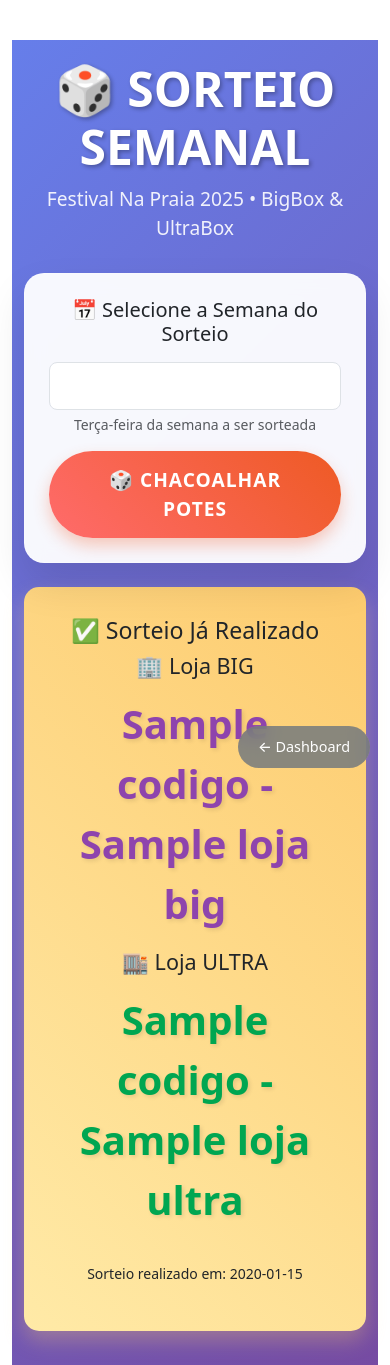
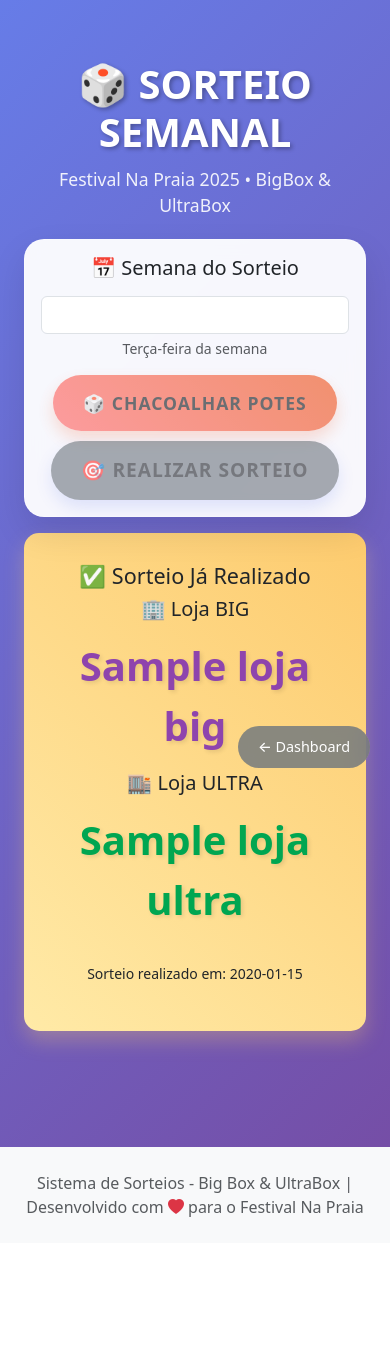
Before and after one commit to rodrigoantonioli/sorteio-bigbox, a Python web app: template app/templates/admin/sortear.html in a window 390 px wide. Shown: the part 56-1421 px from the top of the page. After the commit the page ends 1273 px from the top, so only its background shows below. Run offline with Jinja, Linux system fonts and the light colour scheme; the template is opened without the code that fills it: most values are stand-ins (such as "Sample title", 1, 10 or a date in 2020); form fields are guessed from the names that the template uses.

Commit message:
INTERFACE OTIMIZADA v1.1 - Sistema de Sorteio Compacto e Funcional
 MELHORIAS IMPLEMENTADAS:
- Potes compactos: apenas nomes das lojas (sem códigos)
- Layout unificado: tudo numa tela (coluna esquerda/direita)
- Fontes reduzidas: melhor proporção e visualização
- Botões inteligentes: Realizar Sorteio logo abaixo do Chacoalhar
- Bug JavaScript CORRIGIDO: botão agora funciona perfeitamente
- Lógica de proteção: desabilita botões se já sorteado

 CORREÇÕES TÉCNICAS:
- Função de sorteio: window.sorteioAnimado.iniciarSorteioLojas()
- Estados dos botões: disabled por padrão, habilitados conforme fluxo
- Status visual: feedback em tempo real do processo
- Layout responsivo: 4/8 colunas com scroll interno nos potes

 RESULTADO:
Interface 100% otimizada para filmagem no Festival Na Praia 2025
Sistema compacto, funcional e cinematográfico mantido

Fixes: Botão Realizar Sorteio agora executa corretamente
Impact: Interface mais limpa e user-friendly

```diff
--- a/app/templates/admin/sortear.html
+++ b/app/templates/admin/sortear.html
@@ -1,68 +1,72 @@
 {% extends "base.html" %}
 
-{% block title %}Sorteio Semanal - Festival Na Praia 2025{% endblock %}
+{% block title %}Sortear Lojas - Admin{% endblock %}
 
 {% block content %}
 <style>
-/* Estilos para interface filmável */
-.sortear-container {
+body {
     background: linear-gradient(135deg, #667eea 0%, #764ba2 100%);
     min-height: 100vh;
+    margin: 0;
+    padding: 0;
+}
+
+.sortear-container {
     padding: 20px 0;
+    min-height: 100vh;
 }
 
 .sortear-card {
     background: rgba(255, 255, 255, 0.95);
+    backdrop-filter: blur(10px);
+    -webkit-backdrop-filter: blur(10px);
     border-radius: 20px;
-    box-shadow: 0 20px 40px rgba(0,0,0,0.1);
-    -webkit-backdrop-filter: blur(10px);
-    backdrop-filter: blur(10px);
-    border: 1px solid rgba(255, 255, 255, 0.2);
+    box-shadow: 0 15px 35px rgba(0, 0, 0, 0.1);
+    border: 1px solid rgba(255, 255, 255, 0.3);
 }
 
 .pote-container {
-    background: linear-gradient(145deg, #f8f9fa, #e9ecef);
+    background: rgba(255, 255, 255, 0.9);
     border-radius: 15px;
-    padding: 20px;
-    margin: 15px;
-    box-shadow:
-        inset -5px -5px 9px rgba(255,255,255,0.45),
-        inset 5px 5px 9px rgba(94,104,121,0.3);
+    padding: 15px;
+    margin-bottom: 15px;
+    box-shadow: 0 8px 20px rgba(0, 0, 0, 0.1);
+    border: 2px solid transparent;
     transition: all 0.3s ease;
 }
 
 .pote-big {
-    border-left: 5px solid #8e44ad;
+    border-color: #8e44ad;
+    background: linear-gradient(145deg, rgba(142, 68, 173, 0.1), rgba(155, 89, 182, 0.05));
 }
 
 .pote-ultra {
-    border-left: 5px solid #00a651;
+    border-color: #00a651;
+    background: linear-gradient(145deg, rgba(0, 166, 81, 0.1), rgba(39, 174, 96, 0.05));
 }
 
 .loja-item {
-    background: white;
+    display: inline-block;
+    background: #f8f9fa;
+    border: 1px solid #dee2e6;
     border-radius: 8px;
-    padding: 8px 12px;
-    margin: 5px;
-    display: inline-block;
-    box-shadow: 0 2px 4px rgba(0,0,0,0.1);
+    padding: 4px 8px;
+    margin: 2px;
+    font-size: 0.75rem;
+    font-weight: 500;
     transition: all 0.3s ease;
-    font-weight: 500;
-}
-
-.loja-item:hover {
-    transform: translateY(-2px);
-    box-shadow: 0 4px 8px rgba(0,0,0,0.15);
 }
 
 .loja-disponivel {
-    border-left: 4px solid #28a745;
-    background: linear-gradient(45deg, #d4edda, #ffffff);
+    background: linear-gradient(45deg, #d4edda, #c3e6cb);
+    border-color: #28a745;
+    color: #155724;
 }
 
 .loja-sorteada {
-    border-left: 4px solid #6c757d;
-    background: linear-gradient(45deg, #f8f9fa, #ffffff);
+    background: linear-gradient(45deg, #f8d7da, #f5c6cb);
+    border-color: #dc3545;
+    color: #721c24;
     opacity: 0.7;
 }
 
@@ -72,7 +76,7 @@
     border: none;
     border-radius: 50px;
     padding: 15px 30px;
-    font-size: 1.2rem;
+    font-size: 1.1rem;
     font-weight: bold;
     box-shadow: 0 8px 16px rgba(238, 90, 36, 0.3);
     transition: all 0.3s ease;
@@ -81,7 +85,7 @@
 }
 
 .btn-chacoalhar:hover {
-    transform: translateY(-3px);
+    transform: translateY(-2px);
     box-shadow: 0 12px 24px rgba(238, 90, 36, 0.4);
     background: linear-gradient(45deg, #ee5a24, #ff6b6b);
 }
@@ -91,18 +95,25 @@
     color: white;
     border: none;
     border-radius: 50px;
-    padding: 20px 40px;
-    font-size: 1.4rem;
+    padding: 15px 30px;
+    font-size: 1.2rem;
     font-weight: bold;
-    box-shadow: 0 10px 20px rgba(102, 126, 234, 0.3);
+    box-shadow: 0 8px 16px rgba(102, 126, 234, 0.3);
     transition: all 0.3s ease;
     text-transform: uppercase;
-    letter-spacing: 2px;
+    letter-spacing: 1px;
+    margin-top: 10px;
 }
 
-.btn-sortear-final:hover {
-    transform: translateY(-3px);
-    box-shadow: 0 15px 30px rgba(102, 126, 234, 0.4);
+.btn-sortear-final:hover:not(:disabled) {
+    transform: translateY(-2px);
+    box-shadow: 0 12px 24px rgba(102, 126, 234, 0.4);
+}
+
+.btn-sortear-final:disabled {
+    background: #6c757d;
+    cursor: not-allowed;
+    opacity: 0.6;
 }
 
 .tremor {
@@ -171,18 +182,18 @@
 .festival-header {
     text-align: center;
     color: white;
-    margin-bottom: 30px;
+    margin-bottom: 20px;
 }
 
 .festival-header h1 {
-    font-size: 3rem;
+    font-size: 2.5rem;
     font-weight: bold;
     text-shadow: 2px 2px 4px rgba(0,0,0,0.3);
     margin-bottom: 10px;
 }
 
 .festival-header .subtitle {
-    font-size: 1.2rem;
+    font-size: 1.1rem;
     opacity: 0.9;
 }
 
@@ -190,7 +201,8 @@
     text-align: center;
     color: #495057;
     font-weight: 600;
-    margin-bottom: 20px;
+    font-size: 0.85rem;
+    margin-bottom: 10px;
 }
 
 .embaralhar {
@@ -202,6 +214,26 @@
     50% { transform: rotate(180deg) scale(1.1); }
     100% { transform: rotate(360deg) scale(1); }
 }
+
+.pote-title {
+    font-size: 1.2rem;
+    margin-bottom: 10px;
+}
+
+.secao-lojas h6 {
+    font-size: 0.8rem;
+    margin-bottom: 8px;
+}
+
+.botoes-container {
+    text-align: center;
+    margin-top: 15px;
+}
+
+.compacto {
+    max-height: 400px;
+    overflow-y: auto;
+}
 </style>
 
 <div class="sortear-container">
@@ -212,50 +244,62 @@
             <div class="subtitle">Festival Na Praia 2025 • BigBox & UltraBox</div>
         </div>
 
-        <!-- Formulário de Data -->
-        <div class="row justify-content-center mb-4">
-            <div class="col-md-6">
-                <div class="sortear-card">
-                    <div class="card-body p-4">
+        <!-- Layout Compacto: Data + Potes + Botões na mesma tela -->
+        <div class="row">
+            <!-- Coluna da Esquerda: Data e Botões -->
+            <div class="col-lg-4">
+                <div class="sortear-card mb-3">
+                    <div class="card-body p-3">
                         <form id="sorteioForm">
                             {{ form.hidden_tag() }}
                             <div class="text-center mb-3">
-                                <h5>📅 Selecione a Semana do Sorteio</h5>
+                                <h5>📅 Semana do Sorteio</h5>
                             </div>
 
                             <div class="mb-3">
-                                {{ form.semana_inicio(class="form-control form-control-lg text-center", id="semanaInicio") }}
+                                {{ form.semana_inicio(class="form-control text-center", id="semanaInicio") }}
                                 <div class="form-text text-center">
-                                    Terça-feira da semana a ser sorteada
+                                    Terça-feira da semana
                                 </div>
                             </div>
 
-                            <div class="text-center">
-                                <button type="button" class="btn btn-chacoalhar" id="btnChacoalhar">
+                            <!-- Botões sempre na mesma posição -->
+                            <div class="botoes-container">
+                                <button type="button" class="btn btn-chacoalhar" id="btnChacoalhar" disabled>
                                     🎲 Chacoalhar Potes
+                                </button>
+
+                                <button type="button" class="btn btn-sortear-final" id="btnSortearFinal" disabled>
+                                    🎯 Realizar Sorteio
                                 </button>
                             </div>
                         </form>
                     </div>
                 </div>
+
+                <!-- Status do Sorteio -->
+                <div id="statusSorteio" class="alert alert-info text-center" style="display: none;">
+                    <small id="statusTexto">Selecione uma data para começar</small>
                 </div>
             </div>
 
+            <!-- Coluna da Direita: Potes das Lojas -->
+            <div class="col-lg-8">
                 <!-- Resultado de Sorteio Existente -->
                 {% if sorteio_existente %}
                 <div class="resultado-existente mb-4">
-            <h3>✅ Sorteio Já Realizado</h3>
+                    <h4>✅ Sorteio Já Realizado</h4>
                     <div class="row">
                         <div class="col-md-6">
-                    <h4>🏢 Loja BIG</h4>
+                            <h5>🏢 Loja BIG</h5>
                             <div class="ganhador-nome ganhador-big">
-                        {{ sorteio_existente.loja_big.codigo }} - {{ sorteio_existente.loja_big.nome }}
+                                {{ sorteio_existente.loja_big.nome }}
                             </div>
                         </div>
                         <div class="col-md-6">
-                    <h4>🏬 Loja ULTRA</h4>
+                            <h5>🏬 Loja ULTRA</h5>
                             <div class="ganhador-nome ganhador-ultra">
-                        {{ sorteio_existente.loja_ultra.codigo }} - {{ sorteio_existente.loja_ultra.nome }}
+                                {{ sorteio_existente.loja_ultra.nome }}
                             </div>
                         </div>
                     </div>
@@ -264,36 +308,69 @@
                     </p>
                 </div>
                 {% else %}
-        <!-- Potes de Lojas -->
-        <div class="row" id="potesContainer">
+                <!-- Potes de Lojas Compactos -->
+                <div id="potesContainer" style="display: none;">
                     <!-- Pote BIG -->
-            <div class="col-lg-6">
-                <div class="pote-container pote-big">
-                    <h4 class="text-center mb-3">
+                    <div class="pote-container pote-big compacto">
+                        <h4 class="text-center pote-title">
                             🏢 POTE BIG
                             <div class="contador-lojas">
                                 <span id="contadorBig">{{ lojas_big|length }}</span> disponíveis
                             </div>
                         </h4>
 
-                    <div class="mb-3">
-                        <h6>🟢 Disponíveis para Sorteio:</h6>
+                        <div class="secao-lojas mb-2">
+                            <h6>🟢 Disponíveis:</h6>
                             <div id="lojasBigDisponiveis">
                                 {% for loja in lojas_big %}
                                 <span class="loja-item loja-disponivel" data-id="{{ loja.id }}">
-                                {{ loja.codigo }} - {{ loja.nome }}
+                                    {{ loja.nome }}
                                 </span>
                                 {% endfor %}
                             </div>
                         </div>
 
                         {% if lojas_big_sorteadas %}
-                    <div>
+                        <div class="secao-lojas">
                             <h6>⭕ Já Sorteadas:</h6>
                             <div>
                                 {% for loja in lojas_big_sorteadas %}
                                 <span class="loja-item loja-sorteada">
-                                {{ loja.codigo }} - {{ loja.nome }}
+                                    {{ loja.nome }}
+                                </span>
+                                {% endfor %}
+                            </div>
+                        </div>
+                        {% endif %}
+                    </div>
+
+                    <!-- Pote ULTRA -->
+                    <div class="pote-container pote-ultra compacto">
+                        <h4 class="text-center pote-title">
+                            🏬 POTE ULTRA
+                            <div class="contador-lojas">
+                                <span id="contadorUltra">{{ lojas_ultra|length }}</span> disponíveis
+                            </div>
+                        </h4>
+
+                        <div class="secao-lojas mb-2">
+                            <h6>🟢 Disponíveis:</h6>
+                            <div id="lojasUltraDisponiveis">
+                                {% for loja in lojas_ultra %}
+                                <span class="loja-item loja-disponivel" data-id="{{ loja.id }}">
+                                    {{ loja.nome }}
+                                </span>
+                                {% endfor %}
+                            </div>
+                        </div>
+
+                        {% if lojas_ultra_sorteadas %}
+                        <div class="secao-lojas">
+                            <h6>⭕ Já Sorteadas:</h6>
+                            <div>
+                                {% for loja in lojas_ultra_sorteadas %}
+                                <span class="loja-item loja-sorteada">
+                                    {{ loja.nome }}
                                 </span>
                                 {% endfor %}
                             </div>
@@ -301,51 +378,9 @@
                         {% endif %}
                     </div>
                 </div>
-
-            <!-- Pote ULTRA -->
-            <div class="col-lg-6">
-                <div class="pote-container pote-ultra">
-                    <h4 class="text-center mb-3">
-                        🏬 POTE ULTRA
-                        <div class="contador-lojas">
-                            <span id="contadorUltra">{{ lojas_ultra|length }}</span> disponíveis
-                        </div>
-                    </h4>
-
-                    <div class="mb-3">
-                        <h6>🟢 Disponíveis para Sorteio:</h6>
-                        <div id="lojasUltraDisponiveis">
-                            {% for loja in lojas_ultra %}
-                            <span class="loja-item loja-disponivel" data-id="{{ loja.id }}">
-                                {{ loja.codigo }} - {{ loja.nome }}
-                            </span>
-                            {% endfor %}
-                        </div>
-                    </div>
-
-                    {% if lojas_ultra_sorteadas %}
-                    <div>
-                        <h6>⭕ Já Sorteadas:</h6>
-                        <div>
-                            {% for loja in lojas_ultra_sorteadas %}
-                            <span class="loja-item loja-sorteada">
-                                {{ loja.codigo }} - {{ loja.nome }}
-                            </span>
-                            {% endfor %}
-                        </div>
-                    </div>
                 {% endif %}
             </div>
         </div>
-        </div>
-
-        <!-- Botão de Sorteio -->
-        <div class="text-center mt-4" id="botaoSorteioContainer" style="display: none;">
-            <button type="button" class="btn btn-sortear-final" id="btnSortearFinal">
-                🎯 REALIZAR SORTEIO OFICIAL
-            </button>
-        </div>
-        {% endif %}
     </div>
 </div>
 
@@ -360,8 +395,9 @@ document.addEventListener('DOMContentLoaded', function() {
     const btnChacoalhar = document.getElementById('btnChacoalhar');
     const btnSortearFinal = document.getElementById('btnSortearFinal');
     const potesContainer = document.getElementById('potesContainer');
-    const botaoSorteioContainer = document.getElementById('botaoSorteioContainer');
     const semanaInicio = document.getElementById('semanaInicio');
+    const statusSorteio = document.getElementById('statusSorteio');
+    const statusTexto = document.getElementById('statusTexto');
 
     // Dados das lojas (do backend)
     const lojasBig = JSON.parse('{{ lojas_big | tojson | safe }}');
@@ -369,11 +405,14 @@ document.addEventListener('DOMContentLoaded', function() {
 
     let poteChacoalhado = false;
     let seedRandom = Date.now();
+    let sorteioJaRealizado = false;
 
     // Verifica sorteio existente quando data muda
     semanaInicio.addEventListener('change', function() {
         if (this.value) {
             verificarSorteioExistente(this.value);
+        } else {
+            resetarInterface();
         }
     });
 
@@ -390,58 +429,48 @@ document.addEventListener('DOMContentLoaded', function() {
         .then(response => response.json())
         .then(result => {
             if (result.existe) {
-                // Mostra resultado existente
+                // Sorteio já existe - mostra resultado e desabilita botões
                 mostrarSorteioExistente(result.data);
+                sorteioJaRealizado = true;
             } else {
-                // Libera para novo sorteio
-                document.getElementById('potesContainer').style.display = 'block';
-                resetarInterface();
+                // Liberado para novo sorteio
+                sorteioJaRealizado = false;
+                potesContainer.style.display = 'block';
+                btnChacoalhar.disabled = false;
+                statusSorteio.style.display = 'block';
+                statusTexto.textContent = 'Pronto! Chacoalhe os potes para começar';
+                statusSorteio.className = 'alert alert-success text-center';
             }
         })
         .catch(error => {
             console.error('Erro ao verificar sorteio:', error);
+            statusTexto.textContent = 'Erro ao verificar sorteio existente';
+            statusSorteio.className = 'alert alert-danger text-center';
+            statusSorteio.style.display = 'block';
         });
     }
 
     // Mostra sorteio já existente
     function mostrarSorteioExistente(dados) {
-        potesContainer.innerHTML = `
-            <div class="col-12">
-                <div class="resultado-existente">
-                    <h3>✅ Sorteio Já Realizado para ${dados.semana}</h3>
-                    <div class="row mt-4">
-                        <div class="col-md-6">
-                            <h4>🏢 Loja BIG Ganhadora</h4>
-                            <div class="ganhador-nome ganhador-big">
-                                ${dados.loja_big.codigo} - ${dados.loja_big.nome}
-                            </div>
-                        </div>
-                        <div class="col-md-6">
-                            <h4>🏬 Loja ULTRA Ganhadora</h4>
-                            <div class="ganhador-nome ganhador-ultra">
-                                ${dados.loja_ultra.codigo} - ${dados.loja_ultra.nome}
-                            </div>
-                        </div>
-                    </div>
-                    <p class="mt-4">
-                        <i class="bi bi-calendar-check"></i>
-                        Sorteado em: ${dados.data_sorteio}
-                    </p>
-                    <div class="mt-4">
-                        <h4>🎉 Parabéns aos Ganhadores! 🎉</h4>
-                        <p>As lojas sorteadas podem participar dos prêmios desta semana!</p>
-                    </div>
-                </div>
-            </div>
-        `;
-        botaoSorteioContainer.style.display = 'none';
-        btnChacoalhar.style.display = 'none';
+        statusSorteio.style.display = 'block';
+        statusTexto.innerHTML = `<strong>⚠️ Sorteio já realizado para esta semana!</strong><br/>
+            BIG: <strong>${dados.loja_big.nome}</strong> | ULTRA: <strong>${dados.loja_ultra.nome}</strong>`;
+        statusSorteio.className = 'alert alert-warning text-center';
+
+        // Desabilita todos os botões
+        btnChacoalhar.disabled = true;
+        btnSortearFinal.disabled = true;
+        btnChacoalhar.textContent = '❌ JÁ SORTEADO';
+        btnSortearFinal.textContent = '❌ JÁ REALIZADO';
+
+        // Esconde potes
+        potesContainer.style.display = 'none';
     }
 
     // Função chacoalhar
     btnChacoalhar.addEventListener('click', function() {
-        if (!semanaInicio.value) {
-            alert('⚠️ Por favor, selecione a data da semana antes de chacoalhar!');
+        if (sorteioJaRealizado) {
+            alert('⚠️ Sorteio já foi realizado para esta semana!');
             return;
         }
 
@@ -458,6 +487,9 @@ document.addEventListener('DOMContentLoaded', function() {
         btnChacoalhar.disabled = true;
         btnChacoalhar.innerHTML = '🌪️ CHACOALHANDO...';
 
+        statusTexto.textContent = 'Chacoalhando os potes...';
+        statusSorteio.className = 'alert alert-info text-center';
+
         // Embaralha as lojas visualmente
         embaralharLojas();
 
@@ -467,9 +499,12 @@ document.addEventListener('DOMContentLoaded', function() {
             btnChacoalhar.innerHTML = '✅ POTES CHACOALHADOS';
             btnChacoalhar.style.background = 'linear-gradient(45deg, #28a745, #20c997)';
 
-            // Mostra botão de sorteio
-            botaoSorteioContainer.style.display = 'block';
+            // Habilita botão de sorteio
+            btnSortearFinal.disabled = false;
             poteChacoalhado = true;
+
+            statusTexto.textContent = 'Potes chacoalhados! Clique em "Realizar Sorteio"';
+            statusSorteio.className = 'alert alert-primary text-center';
         }, 2000);
     });
 
@@ -511,8 +546,13 @@ document.addEventListener('DOMContentLoaded', function() {
         }, 300);
     }
 
-    // Sortear final
+    // Sortear final - CORRIGIDO!
     btnSortearFinal.addEventListener('click', function() {
+        if (sorteioJaRealizado) {
+            alert('⚠️ Sorteio já foi realizado para esta semana!');
+            return;
+        }
+
         if (!poteChacoalhado) {
             alert('⚠️ Você precisa chacoalhar os potes primeiro!');
             return;
@@ -521,19 +561,27 @@ document.addEventListener('DOMContentLoaded', function() {
         // Usa a seed gerada no chacoalhar para determinismo
         Math.seedrandom(seedRandom);
 
-        // Inicia sorteio animado
-        iniciarSorteioLojas(lojasBig, lojasUltra);
+        statusTexto.textContent = 'Iniciando sorteio...';
+        statusSorteio.className = 'alert alert-warning text-center';
+
+        // CORREÇÃO: Chama a função corretamente
+        window.sorteioAnimado.iniciarSorteioLojas(lojasBig, lojasUltra);
     });
 
     // Resetar interface
     function resetarInterface() {
         poteChacoalhado = false;
+        sorteioJaRealizado = false;
         btnChacoalhar.innerHTML = '🎲 Chacoalhar Potes';
         btnChacoalhar.style.background = 'linear-gradient(45deg, #ff6b6b, #ee5a24)';
-        botaoSorteioContainer.style.display = 'none';
+        btnChacoalhar.disabled = true;
+        btnSortearFinal.disabled = true;
+        btnSortearFinal.textContent = '🎯 Realizar Sorteio';
+        potesContainer.style.display = 'none';
+        statusSorteio.style.display = 'none';
     }
 
-    // Sobrescreve função AJAX do sorteio
+    // Sobrescreve função AJAX do sorteio - CORRIGIDO!
     window.sorteioAnimado.submitarFormularioAjax = function(resultados) {
         const lojaBig = resultados.find(r => r.tipo === 'Loja BIG');
         const lojaUltra = resultados.find(r => r.tipo === 'Loja ULTRA');
```
Also changed, not shown: HOTFIX_v1.1.md (deleted, +0 -44 lines), MELHORIAS_INTERFACE_v1.1.md (added, +108 -0 lines). Lines whose indentation alone changed are shown as unchanged.
